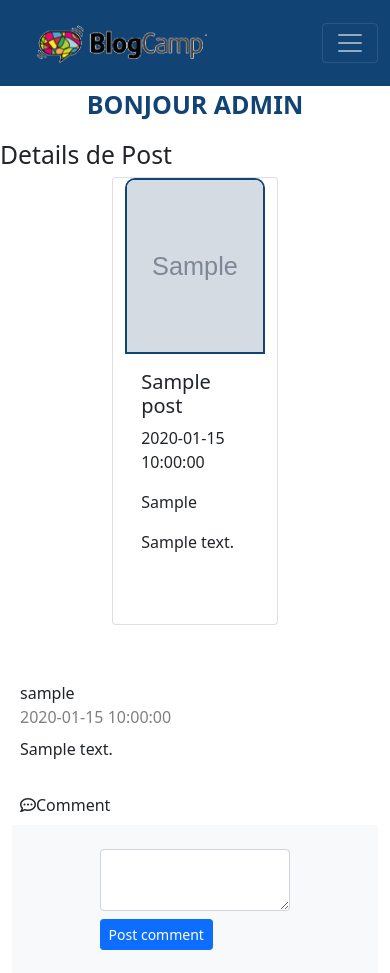
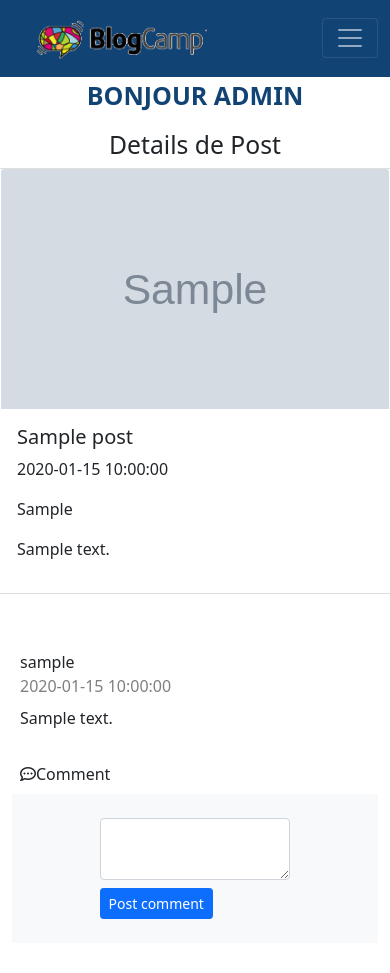
Before and after one commit to Nmalsha/create_PHP_Blog, a PHP site: template views/posts/read.php in a window 390 px wide. Shown: the top 973 px of the page. Run offline with PHP 8.4, Linux system fonts and the light colour scheme; the template is opened without the code that fills it: most values are stand-ins (such as "Sample title", 1, 10 or a date in 2020); grey boxes marked "Sample" are stand-in pictures; data that the repository does not hold is empty; some libraries are stand-ins or nearby versions.

Commit message:
adding UML to the project root and correction of responsive styles

```diff
--- a/controllers/BaseController.php
+++ b/controllers/BaseController.php
@@ -6,7 +6,6 @@ class BaseController
 {
 
     protected $request;
-    protected $requestStack;
 
     public function __construct()
     {
--- a/public/style.css
+++ b/public/style.css
@@ -1,7 +1,5 @@
 /* header.php*/
-.container-fluid {
-  height: 70px;
-}
+
 .bg_color {
   background-color: #124375;
 }
@@ -90,7 +88,20 @@ label {
   border-radius: 10px 10px 0px 0;
   border: 2px solid #124375;
 }
-
+.post_detials {
+  align-items: center;
+  display: flex;
+  justify-content: center;
+}
+.card_readpost {
+  width: 40%;
+}
+@media only screen and (max-width: 900px) {
+  .card_readpost {
+    width: 100%;
+    height: 100%;
+  }
+}
 /* PAGE ACCUEILS*/
 
 /* FOOTER*/
--- a/views/layout/default.php
+++ b/views/layout/default.php
@@ -9,8 +9,8 @@ $sessionId = $session->get('id');
 <!DOCTYPE html>
 <html>
 <head>
-  <meta charset="utf-8" />
-    <metaname="viewport" content="width=device-width, initial-scale=1, shrink-to-fit=no"/>
+    <meta charset="utf-8" />
+    <meta name="viewport" content="width=device-width, initial-scale=1, shrink-to-fit=no"/>
     <meta name="description" content="PHP blog post"/>
     <title>MY BLOG POST</title>
     <link rel="icon" type="image/x-icon" href="/public/favicon.ico">
@@ -22,21 +22,26 @@ $sessionId = $session->get('id');
     <script src="https://kit.fontawesome.com/15024a0798.js" crossorigin="anonymous"></script>
     <!--Styles -->
 
+    <script src="https://code.jquery.com/jquery-3.3.1.slim.min.js" integrity="sha384-q8i/X+965DzO0rT7abK41JStQIAqVgRVzpbzo5smXKp4YfRvH+8abtTE1Pi6jizo" crossorigin="anonymous"></script>
+<script src="https://cdn.jsdelivr.net/npm/popper.js@1.14.7/dist/umd/popper.min.js" integrity="sha384-UO2eT0CpHqdSJQ6hJty5KVphtPhzWj9WO1clHTMGa3JDZwrnQq4sF86dIHNDz0W1" crossorigin="anonymous"></script>
+<script src="https://cdn.jsdelivr.net/npm/bootstrap@4.3.1/dist/js/bootstrap.min.js" integrity="sha384-JjSmVgyd0p3pXB1rRibZUAYoIIy6OrQ6VrjIEaFf/nJGzIxFDsf4x0xIM+B07jRM" crossorigin="anonymous"></script>
+
     <link rel="stylesheet" href="/public/style.css" />
     <link rel="stylesheet" href="/public//adminStyle.css" />
   </head>
 
+<body>
 
 <nav class="navbar  sticky-top navbar-expand-lg navbar-dark  bg_color">
   <div class="container-fluid">
-    <a class="navbar-brand" href="index.php"><img src="/public/images/logo.png" width="200" alt="logo de la site"/></a>
-    <button class="navbar-toggler" type="button" data-bs-toggle="collapse" data-bs-target="#navbarSupportedContent" aria-controls="navbarSupportedContent" aria-expanded="false" aria-label="Toggle navigation">
+    <a class="navbar-brand" href="/posts"><img src="/public/images/logo.png" width="200" alt="logo de la site"/></a>
+    <button class="navbar-toggler" type="button" data-toggle="collapse" data-target="#navbarControl" aria-controls="navbarControl" aria-expanded="true" aria-label="Toggle navigation">
       <span class="navbar-toggler-icon"></span>
     </button>
-    <div class="collapse navbar-collapse list " id ="navbarSupportedContent"  >
-      <ul class="navbar-nav me-auto mb-2 mb-lg-0">
+    <div class="collapse navbar-collapse  list " id="navbarControl" >
+      <ul class="navbar-nav me-auto mb-2 mb-lg-0"   >
       <li class="nav-item">
-      <a class="nav-link active" aria-current="" href="/accueil">Accueil</a>
+      <a class="nav-link active " aria-current="" href="/accueil">Accueil</a>
         </li>
         <li class="nav-item">
           <a class="nav-link active" aria-current="" href="/posts">Blogs</a>
@@ -74,7 +79,7 @@ if ($sessionId !== null) {
     </div>
   </div>
 </nav>
-<body>
+
   <section class="main_wrapp">
 <main>
 <?php
--- a/views/logins/index.php
+++ b/views/logins/index.php
@@ -2,7 +2,7 @@
     <div class="container margins">
         <div class="row">
 
-        <aside class="col-9">
+        <aside class="">
 
             <form method="post" action="/logins" >
                 <div class="formwrapp">
--- a/views/posts/read.php
+++ b/views/posts/read.php
@@ -1,10 +1,10 @@
 
-      <h2>Details de Post</h2>
-        <div class="row justify-content-center">
+      <h2 class="post_detials">Details de Post</h2>
+        <div class="row justify-content-center col-md-12 col-sm-12">
 
 
-            <div class="card" style="width: 40%; height:28rem;"  >
-              <img class="card-img-top img_style" src="../../public/images/<?php echo $post['postImage'] ?>" alt="card image">
+            <div class="card card_readpost"  >
+              <img class="card-img-top " style=" height: 15rem;" src="../../public/images/<?php echo $post['postImage'] ?>" alt="card image">
                 <div class="card-body">
                   <h5 class="card-title"><?php echo $post['postTitle'] ?></h5>
                       <p class=""><?php echo $post['postCreatedOn'] ?></p>
--- a/views/signups/index.php
+++ b/views/signups/index.php
@@ -2,7 +2,7 @@
       <div class="container margins">
         <div class="row">
 
-    <aside class="col-9">
+    <aside class="">
 
         <form  method="post" action="/Signups">
         <h1 class="form_action">Inscrez - vous</h1>
```
Also changed, not shown: 1 other file.
